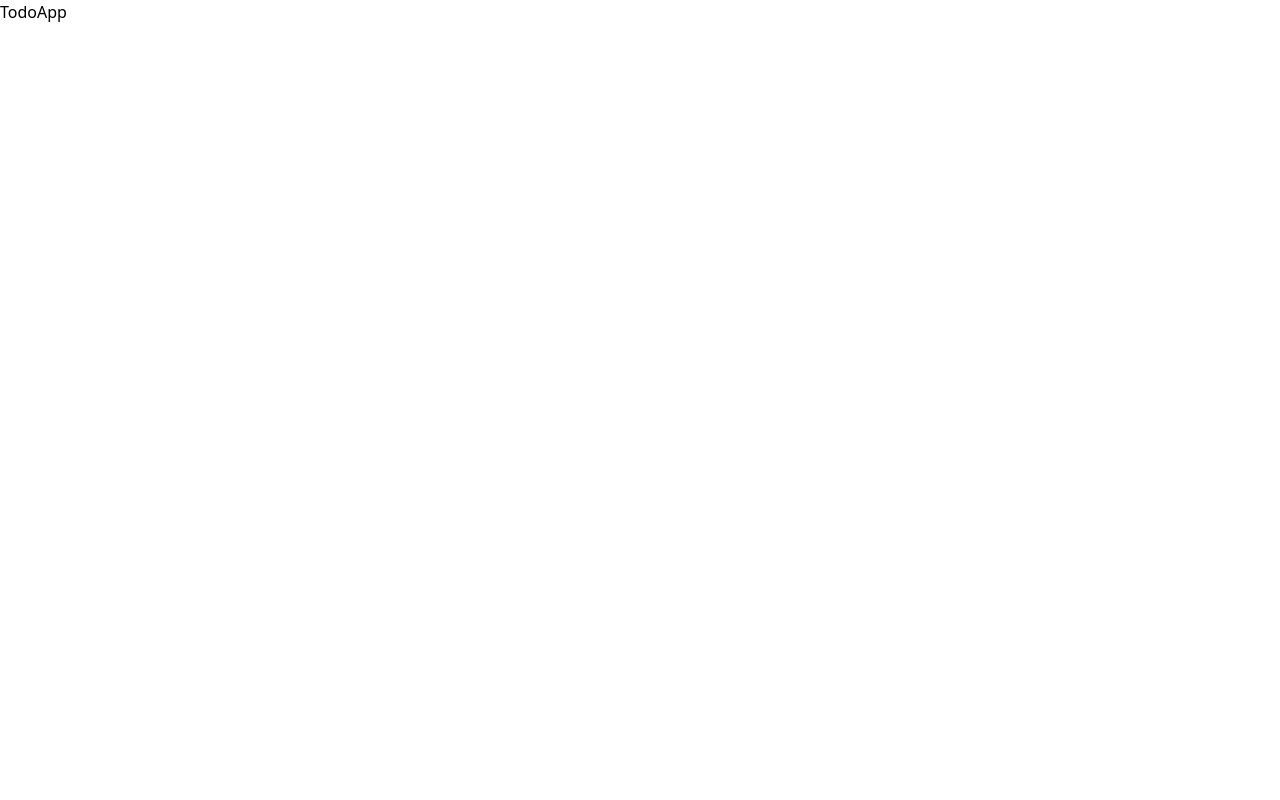
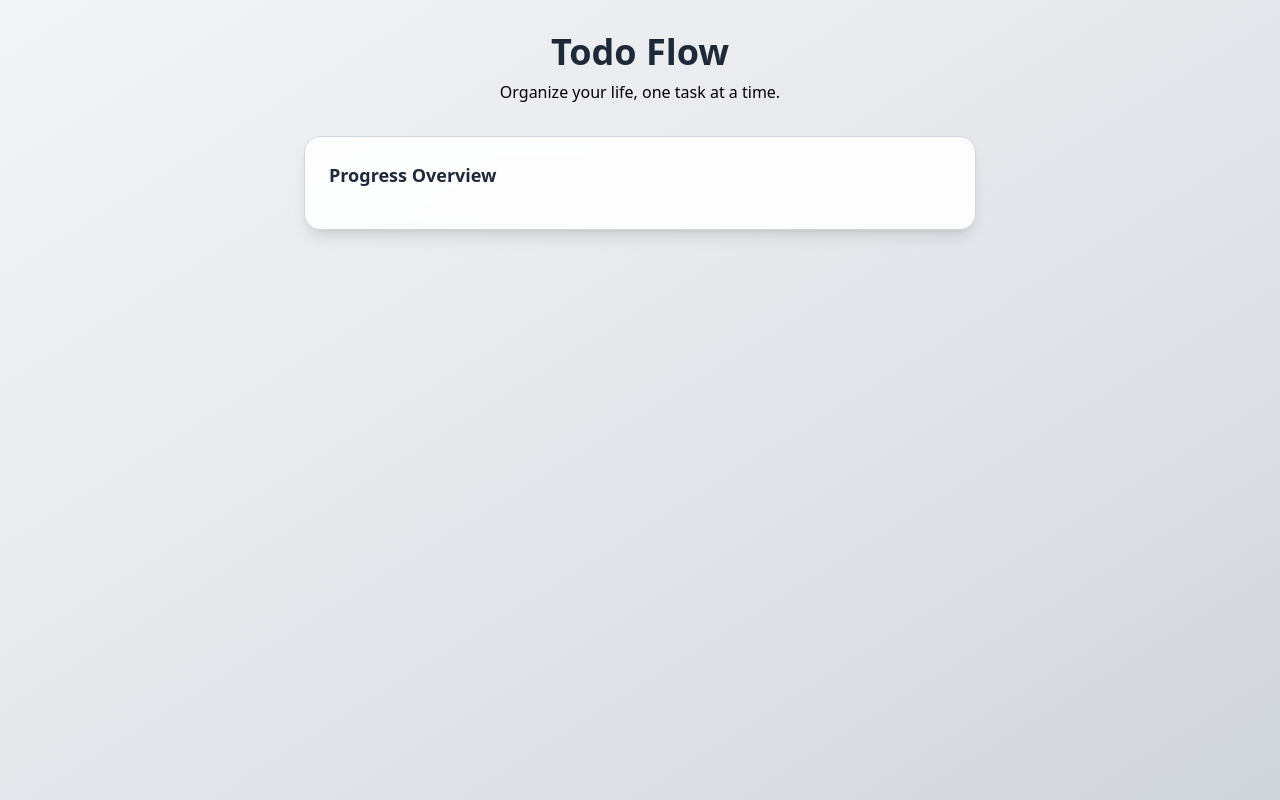
Before and after one commit to mimski/todo-flow, a React (Vite) app: page / in a window 1280 px wide. Built offline with nearby package versions, Linux system fonts and the light colour scheme.

Commit message:
created markup for todo app component

```diff
--- a/src/components/TodoApp.jsx
+++ b/src/components/TodoApp.jsx
@@ -1,4 +1,22 @@
 function TodoApp() {
-  return <div>TodoApp</div>;
+  return (
+    <div className="min-h-screen bg-gradient-to-br from-gray-100 via-gray-200 to-gray-300 py-8 px-4">
+      <div className="max-w-2xl mx-auto">
+        <div className="text-center mb-8">
+          <h1 className="text-4xl font-bold text-gray-800 mb-2">Todo Flow</h1>
+          <p>Organize your life, one task at a time.</p>
+        </div>
+        <div className="bg-white/90 backdrop-blur-sm rounded-2xl p-6 mb-6 border border-gray-300 shadow-lg">
+          <div className="flex items-center justify-between mb-4">
+            <h2 className="text-lg font-semibold text-gray-800">
+              Progress Overview
+            </h2>
+            <div className="text-2xl font-bold text-green-600"></div>
+          </div>
+        </div>
+        <div></div>
+      </div>
+    </div>
+  );
 }
 export default TodoApp;
```
